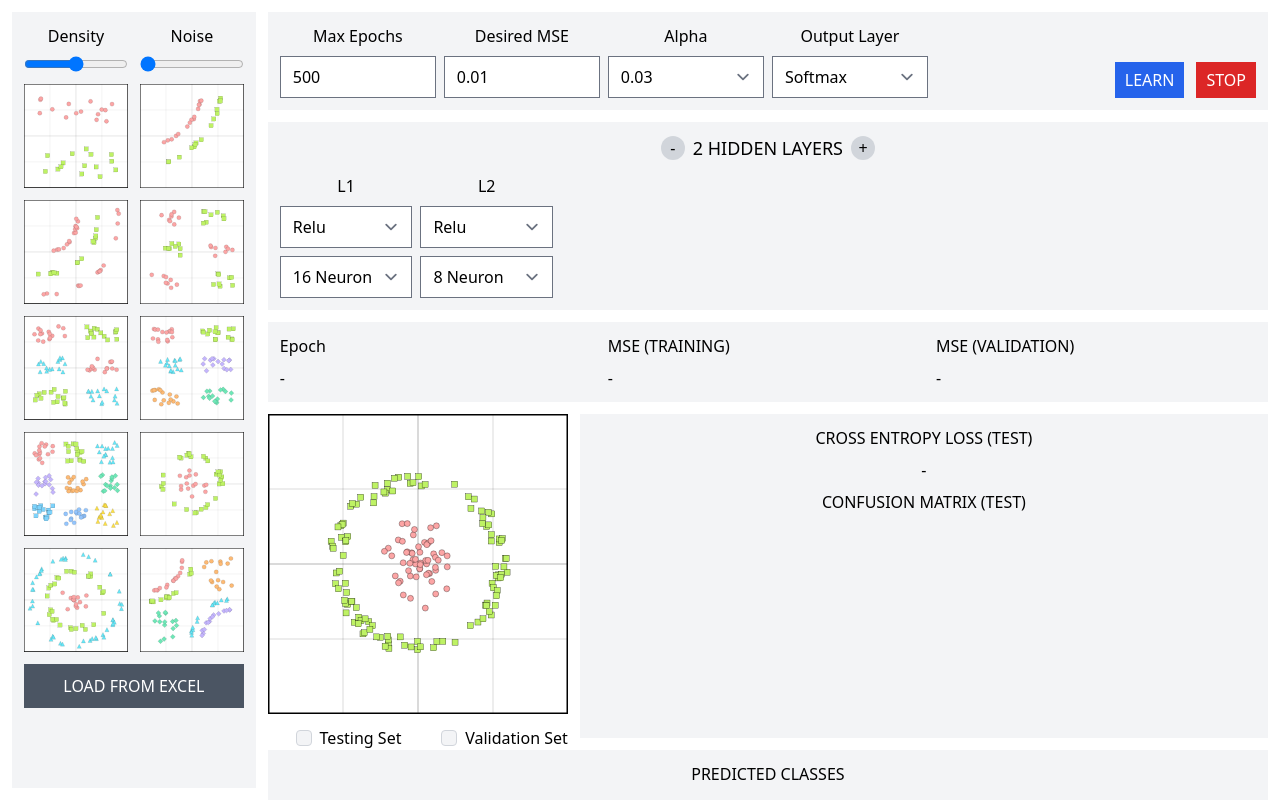
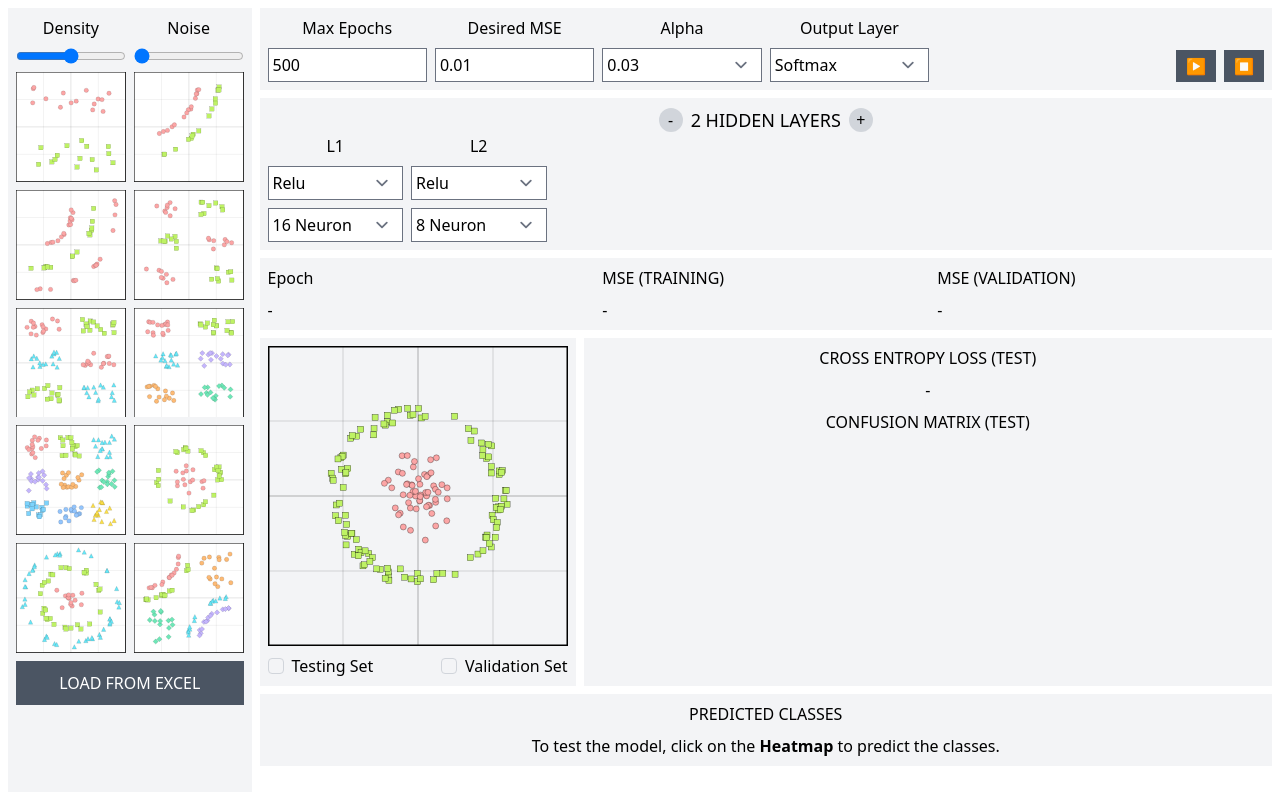
Before and after one commit to razisayyed/nn-multiclass-classification, a React (Vite) app: page / in a window 1280 px wide. Built offline with nearby package versions, Linux system fonts and the light colour scheme.

Commit message:
heatmap and styles changes

```diff
--- a/src/App.tsx
+++ b/src/App.tsx
@@ -12,6 +12,7 @@ import { Circle, FortyFiveDegRect, Rect, TestPointsPlot, Triangle } from "./test
 import { settingsReducer } from "./settings";
 import { stateReducer } from "./state";
 import { HeatMap } from "./heatmap";
+
 import { loadPreset, preset } from "./generate2D";
 import { ConfusionMatrixTable } from "./confusionMatrix";
 import { COLORS, SHAPES } from "./constants";
@@ -74,7 +75,7 @@ function App() {
 
   const [_isPending, startTransition] = useTransition();
 
-  const [heatmapData, setHeatmapData] = useState<number[]>([]);
+  const [heatmapData, setHeatmapData] = useState<number[][]>([]);
   const [showValidationPoints, setShowValidationPoints] = useState(false);
   const [showTestingPoints, setShowTestingPoints] = useState(false);
 
@@ -99,21 +100,26 @@ function App() {
     // listen to mse event from rust and update mse
     // listen to output event from rust and update heatmapData
     let heatmapUnlestin = listen<number[][]>("HEATMAP", (event) => {
-      let heatmapData = event.payload.map((r: number[], _index: number) => {
-        let clz = r.reduce(({ clz, max }, value, index) => {
-          if (value > max) {
-            // val = index + value;
-            // return { clz: index, max: value };
-            return { clz: index, max: value };
-          }
-          return { clz, max };
-        }, { clz: 0, max: -100 });
+      // setHeatmapData(event.payload)
+      startTransition(() => setHeatmapData(event.payload));
+      // return event.payload;
+      // let heatmapData = event.payload.map((r: number[], _index: number) => {
+      //   let clz = r.reduce(({ clz, max }, value, index) => {
+      //     if (value > max) {
+      //       // val = index + value;
+      //       // return { clz: index, max: value };
+      //       return { clz: index, max: value };
+      //     }
+      //     return { clz, max };
+      //   }, { clz: 0, max: -100 });
 
-        return clz.clz + (1 - clz.max);
-        // return clz.clz;
-      });
-
-      startTransition(() => setHeatmapData(heatmapData));
+      //   // if (clz.max <= 0.51) {
+      //   //   return clz.clz + 0.5;
+      //   // } else {
+      //   return clz.clz + (1 - clz.max);
+      //   // }
+      //   // return clz.clz;
+      // });
       // setHeatmapData(heatmapData);
     });
 
@@ -205,8 +211,8 @@ function App() {
   }
 
   return (
-    <div className="flex justify-stretch items-stretch gap-3 h-screen overflow-hidden p-3 select-none">
-      <div className="bg-gray-100 p-3 w-[300px] grid grid-cols-2 gap-3 content-start">
+    <div className="flex justify-stretch items-stretch gap-2 h-screen overflow-hidden p-2 select-none">
+      <div className="bg-gray-100 p-2 w-[300px] grid grid-cols-2 gap-2 content-start">
         <div className="flex flex-col gap-2">
           <div className="text-center">Density</div>
           <input type="range" min={40} max={120} step={1} className="slider" value={settings.density} onChange={(e) => {
@@ -256,19 +262,19 @@ function App() {
         <button className="col-span-2 py-2.5 px-1.5 text-white bg-gray-600 hover:bg-gray-700 uppercase" onClick={loadCustomTrainingData}>Load from Excel</button>
       </div>
       <main className="h-screen overflow-auto w-full">
-        <div className="bg-gray-100 p-3 w-full mb-3">
+        <div className="bg-gray-100 p-2 w-full mb-2">
           <div className="grid grid-cols-6 gap-2 items-end">
             <div className="flex flex-col items-stretch gap-2">
               <div className="text-center">Max Epochs</div>
-              <input type="number" value={settings.maxEpochs} onChange={(e) => dispatchSettings({ type: "SET_MAX_EPOCHS", payload: { maxEpochs: +e.target.value } })} />
+              <input className="p-1" type="number" value={settings.maxEpochs} onChange={(e) => dispatchSettings({ type: "SET_MAX_EPOCHS", payload: { maxEpochs: +e.target.value } })} />
             </div>
             <div className="flex flex-col items-stretch gap-2">
               <div className="text-center">Desired MSE</div>
-              <input type="number" value={settings.desiredMse} onChange={(e) => dispatchSettings({ type: "SET_DESIRED_MSE", payload: { desiredMse: +e.target.value } })} />
+              <input className="p-1" type="number" value={settings.desiredMse} onChange={(e) => dispatchSettings({ type: "SET_DESIRED_MSE", payload: { desiredMse: +e.target.value } })} />
             </div>
             <div className="flex flex-col items-stretch gap-2">
               <div className="text-center">Alpha</div>
-              <select value={settings.alpha} onChange={(e) => dispatchSettings({ type: "SET_ALPHA", payload: { alpha: +e.target.value } })}>
+              <select className="p-1" value={settings.alpha} onChange={(e) => dispatchSettings({ type: "SET_ALPHA", payload: { alpha: +e.target.value } })}>
                 <option value="0.0001">0.0001</option>
                 <option value="0.001">0.001</option>
                 <option value="0.003">0.003</option>
@@ -284,20 +290,20 @@ function App() {
             </div>
             <div className="flex flex-col items-stretch gap-2">
               <div className="text-center">Output Layer</div>
-              <select value={settings.outputLayer.activationFunction} onChange={(e) => dispatchSettings({ type: "SET_OUTPUT_LAYER_ACTIVATION", payload: { activationFunction: e.target.value } })}>
+              <select className="p-1" value={settings.outputLayer.activationFunction} onChange={(e) => dispatchSettings({ type: "SET_OUTPUT_LAYER_ACTIVATION", payload: { activationFunction: e.target.value } })}>
                 <option value="softmax">Softmax</option>
                 <option value="tanh">Tanh</option>
                 <option value="sigmoid">Sigmoid</option>
               </select>
             </div>
-            <div className="col-span-2 flex justify-end items-end gap-3">
+            <div className="col-span-2 flex justify-end items-end gap-2">
               <form
                 onSubmit={(e) => {
                   e.preventDefault();
                   learn();
                 }}
               >
-                <button type="submit" className="px-2.5 py-1.5 text-white bg-blue-600 hover:bg-blue-700 uppercase">Learn</button>
+                <button type="submit" className="py-1 px-2.5 text-white bg-gray-600 hover:bg-gray-700 uppercase">▶</button>
               </form>
               <form
                 onSubmit={(e) => {
@@ -305,13 +311,13 @@ function App() {
                   stop();
                 }}
               >
-                <button type="submit" className="px-2.5 py-1.5 text-white bg-red-600 hover:bg-red-700 uppercase">Stop</button>
+                <button type="submit" className="py-1 px-2.5 text-white bg-gray-600 hover:bg-gray-700 uppercase">⏹</button>
               </form>
             </div>
           </div>
         </div>
-        <div className="bg-gray-100 p-3 w-full mb-3">
-          <div className="flex justify-center items-center gap-2 mb-3">
+        <div className="bg-gray-100 p-2 w-full mb-2">
+          <div className="flex justify-center items-center gap-2">
             <button type="button" className="h-6 w-6 rounded-full bg-gray-300 hover:bg-gray-400"
               onClick={() => dispatchSettings({ type: "REMOVE_LAYER" })}>-</button>
             <div className="text-lg text-center uppercase">{settings.layersCount} Hidden Layers</div>
@@ -322,13 +328,13 @@ function App() {
             {settings.hiddenLayers.map((layer, index) => (
               <div key={index} className="flex flex-col items-stretch gap-2">
                 <div className="text-center">L{index + 1}</div>
-                <select value={layer.activationFunction} onChange={(e) => dispatchSettings({ type: "SET_LAYERS_ACTIVATION", payload: { layer: index, activationFunction: e.target.value } })}>
+                <select className="p-1" value={layer.activationFunction} onChange={(e) => dispatchSettings({ type: "SET_LAYERS_ACTIVATION", payload: { layer: index, activationFunction: e.target.value } })}>
                   <option value="tanh">Tanh</option>
                   <option value="sigmoid">Sigmoid</option>
                   <option value="relu">Relu</option>
                   <option value="leakyRelu">Leaky Relu</option>
                 </select>
-                <select value={layer.neuronsCount} onChange={(e) => dispatchSettings({ type: "SET_LAYERS_NEURONS", payload: { layer: index, neuronsCount: +e.target.value } })}>
+                <select className="p-1" value={layer.neuronsCount} onChange={(e) => dispatchSettings({ type: "SET_LAYERS_NEURONS", payload: { layer: index, neuronsCount: +e.target.value } })}>
                   {Array.from({ length: 129 }, (_x, i) => i).slice(1).map(i => (
                     <option key={i} value={i}>{`${i} Neuron`}</option>
                   ))}
@@ -337,7 +343,7 @@ function App() {
             ))}
           </div>
         </div>
-        <div className="bg-gray-100 p-3 w-full mb-3">
+        <div className="bg-gray-100 p-2 w-full mb-2">
           <div className="grid grid-cols-3 gap-2">
             <div className="flex flex-col items-stretch gap-2">
               <div>Epoch</div>
@@ -353,11 +359,11 @@ function App() {
             </div>
           </div>
         </div>
-        <div className="flex items-stretch gap-3">
-          <div className="width-[300px]">
-            <div className="w-[300px] h-[300px] relative">
+        <div className="flex items-stretch gap-2">
+          <div className="width-[300px] bg-gray-100 p-2 mb-2">
+            <div className="w-[300px] h-[300px] relative mb-2">
               {heatmapData.length > 0 && (
-                <HeatMap data={deferredHeatmapData} />
+                <HeatMap data={deferredHeatmapData} classesCount={settings.outputLayer.neuronsCount} />
               )}
               {settings.trainingData.length > 0 && (
                 <div className="absolute inset-0">
@@ -369,8 +375,8 @@ function App() {
                 </div>
               )}
             </div>
-            <div className="flex justify-start items-center gap-3 mt-3 w-[300px]">
-              <div className="ml-auto flex items-center gap-2">
+            <div className="flex justify-start items-start gap-2 w-[300px]">
+              <div className="flex items-center gap-2">
                 <input id="testing_set_input" type="checkbox" checked={showTestingPoints} onChange={(e) => setShowTestingPoints(e.target.checked)}
                   className="w-4 h-4 text-red-600 bg-gray-100 border-gray-300 rounded focus:ring-red-500 dark:focus:ring-red-600 dark:ring-offset-gray-800 focus:ring-2 dark:bg-gray-700 dark:border-gray-600" />
                 <label htmlFor="testing_set_input">Testing Set</label>
@@ -382,7 +388,7 @@ function App() {
               </div>
             </div>
           </div>
-          <div className="bg-gray-100 p-3 w-full mb-3">
+          <div className="bg-gray-100 p-2 w-full mb-2">
             <div className="flex flex-col items-stretch gap-2">
               <div className="text-center">CROSS ENTROPY LOSS (TEST)</div>
               <div className="text-center">{state.crossEntropyLoss === null ? '-' : state.crossEntropyLoss}</div>
@@ -391,7 +397,7 @@ function App() {
             </div>
           </div>
         </div>
-        <div className="bg-gray-100 p-3 w-full mb-3">
+        <div className="bg-gray-100 p-2 w-full mb-2">
           <div className="flex flex-col items-stretch gap-2">
             <div className="text-center">PREDICTED CLASSES</div>
             {state.predicted === null ? (
```
